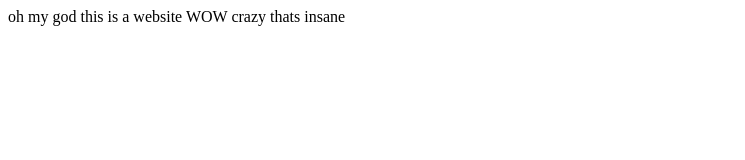
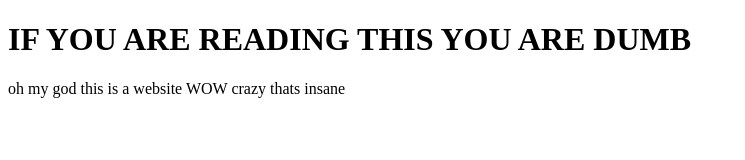
Before and after one commit to Jonathan-Bush/WebDemo1, a plain HTML site: page index.html in a window 1280 px wide. Shown: the whole page, without its empty margins (0-745 px from the left). Drawn offline with Linux system fonts and the light colour scheme.

Commit message:
added some truth to the website

```diff
--- a/index.html
+++ b/index.html
@@ -4,7 +4,10 @@
         <meta charset="UTF-8">
         <title>My Third? Fourth? Webpage</title>
     </head>
+    <h1>
+        IF YOU ARE READING THIS YOU ARE DUMB
+    </h1>
     <body>
-        oh my god this is a website WOW crazy thats insane <a href="https://cdn.discordapp.com/attachments/484486455868260354/1081292229886365797/20230225_225916.jpg/" alt="shut up"></a>
+        oh my god this is a website WOW crazy thats insane
     </body>
 </html>
```
